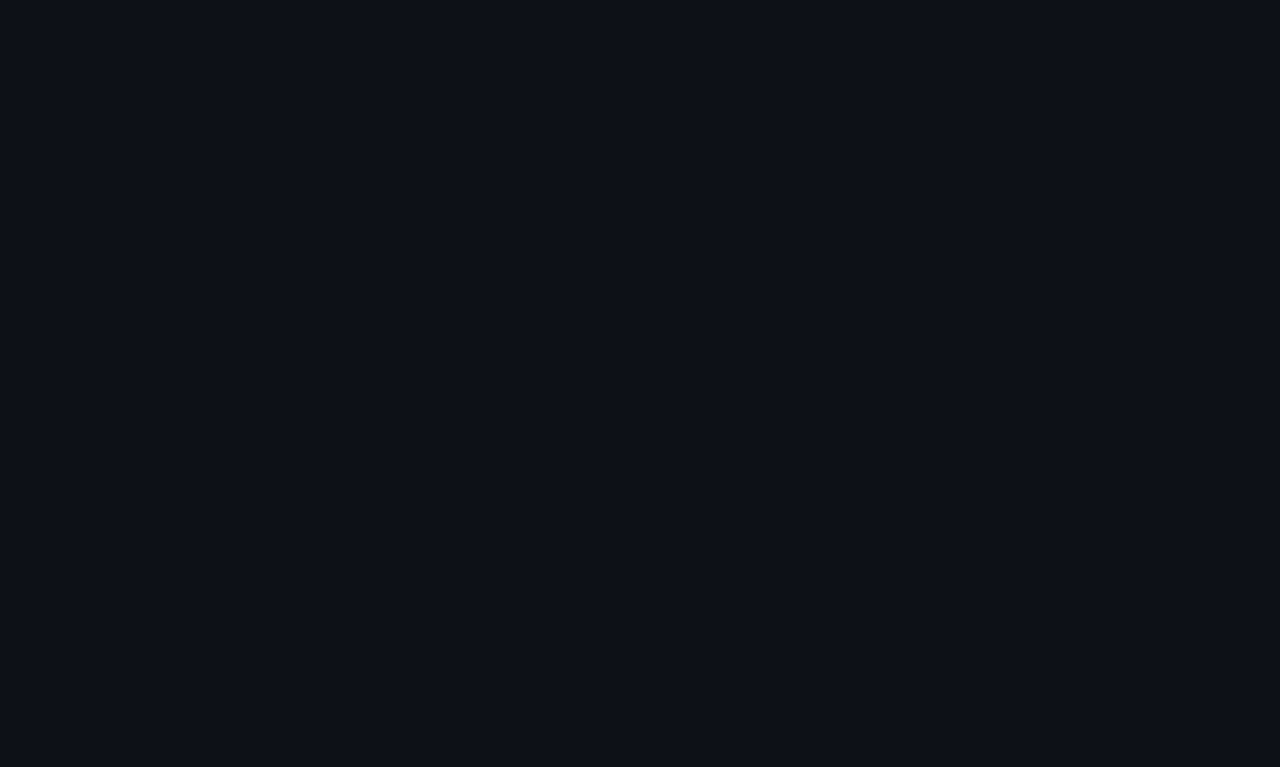
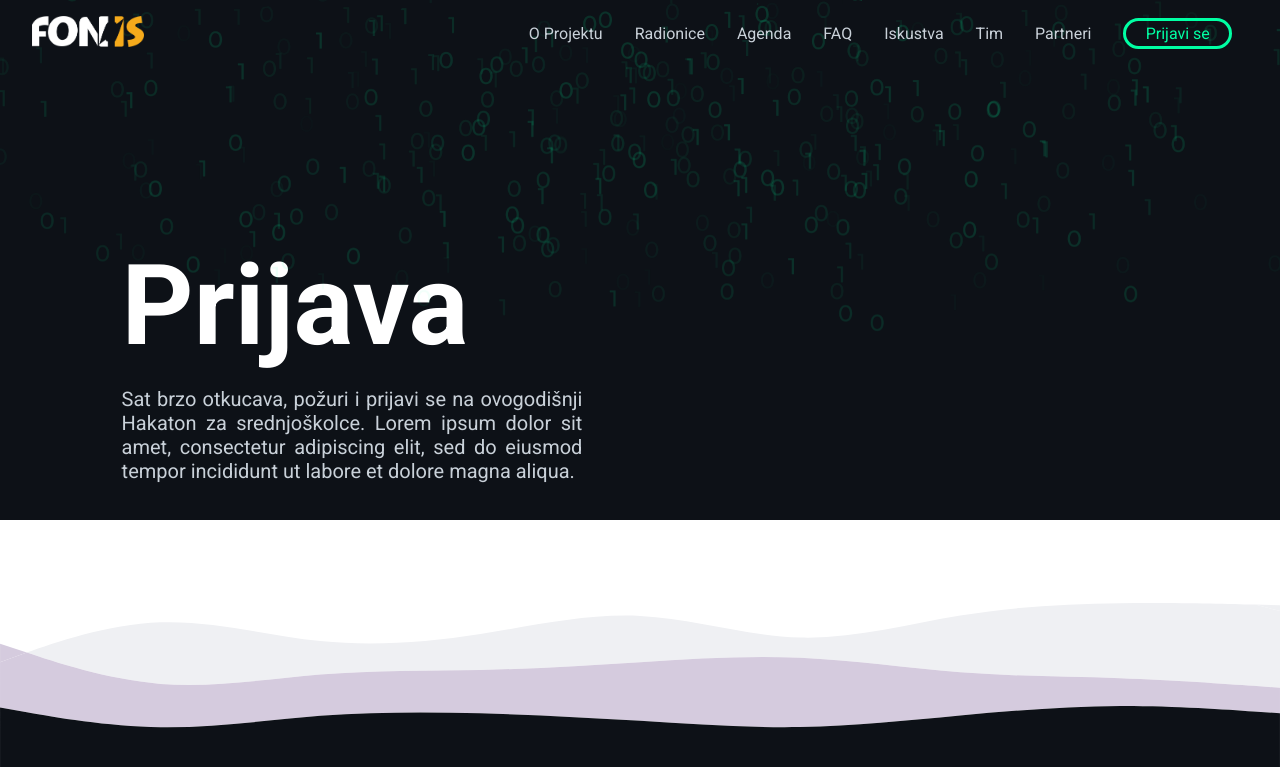
Before and after one commit to StefanJo3107/HZS-4.0-Site, a React (Create React App) app: page /prijava in a window 1280 px wide. Shown: the top 767 px of the page. Built offline with nearby package versions, Linux system fonts and the light colour scheme.

Commit message:
Napravljena pocetna struktura stranice prijava

```diff
--- /dev/null
+++ b/src/Components/PrijavaTop/PrijavaTop.jsx
@@ -0,0 +1,36 @@
+import React from "react";
+import {motion} from 'framer-motion';
+import "./PrijavaTop.scss";
+
+//background image
+import onesAndZeroes from "../../Assets/Images/onesAndZeroes.png";
+
+const PrijavaTop = () => {
+    return (
+       <section id="prijava-top">
+           <div className="prijava-image-wrapper">
+                <img
+                    src={onesAndZeroes}
+                    alt="Ones And Zeroes"
+                    className="prijava-background-image"
+                />
+            </div>
+            <div className="prijava-sadrzaj">
+                <motion.div className="prijava-info" animate={{x: 0}} initial={{x: "-40rem"}} transition={{duration: 1}}>
+                    <h1 className="prijava-title">Prijava</h1>
+                    <div className="prijava-opis">
+                        Sat brzo otkucava, požuri i prijavi se na ovogodišnji Hakaton za srednjoškolce.
+                        Lorem ipsum dolor sit amet, consectetur adipiscing elit,
+                        sed do eiusmod tempor incididunt ut labore et dolore
+                        magna aliqua.
+                    </div>
+                </motion.div>
+                <div className="timer">
+                {/* Ovde ide tajmer */}
+                </div>
+            </div>
+       </section>
+    );
+};
+
+export default PrijavaTop
--- /dev/null
+++ b/src/Components/PrijavaTop/PrijavaTop.scss
@@ -0,0 +1,51 @@
+@import "../../global.scss";
+
+#prijava-top {
+    background: $pozadina_tamna;
+    margin-left: 5%;
+    margin-right: 5%;
+    min-height: 65vh;
+
+    .prijava-image-wrapper {
+        position: absolute;
+        top: 0;
+        left: 0;
+        width: 100%;
+        height: 10rem;
+        z-index: 99;
+
+        .prijava-background-image {
+            @include contain-image;
+        }
+
+    }
+
+    .prijava-sadrzaj {
+        @include box-center;
+
+        .prijava-info {
+            // POSTAVLJENA FIKSNA VREDNOST WIDTH JER NE POSEDUJEM KOMPONENTU TIMER
+            width: 40%;
+            padding-top: 15rem;
+
+            .prijava-title {
+                color: $naslov_tamna;
+                font-size: 7rem;
+                font-weight: 600;
+                margin-bottom: 1rem;
+            }
+
+            .prijava-opis {
+                color: $tekst_tamna;
+                font-size: 1.25rem;
+                text-align: justify;
+            }
+        }
+
+        .timer {
+            // STAVLJENO NA WIDTH 50% JER NE POSEDUJEM KOMPONENTU TIMER
+            width: 50%;
+        }
+
+    }
+}
--- a/src/Pages/Prijava.jsx
+++ b/src/Pages/Prijava.jsx
@@ -1,10 +1,17 @@
-import React from 'react'
+import React from 'react';
+import Navbar from "../Components/Navbar/Navbar";
+import Footer from "../Components/Footer/Footer";
+import PrijavaTop from "../Components/PrijavaTop/PrijavaTop";
+
 
 const Prijava = () => {
+
     return (
-        <div>
-
-        </div>
+        <>
+            <Navbar/>
+            <PrijavaTop/>
+            <Footer/>
+        </>
     )
 }
 
```
Also changed, not shown: 1 other file (tests, documents, lock files or other folders).
